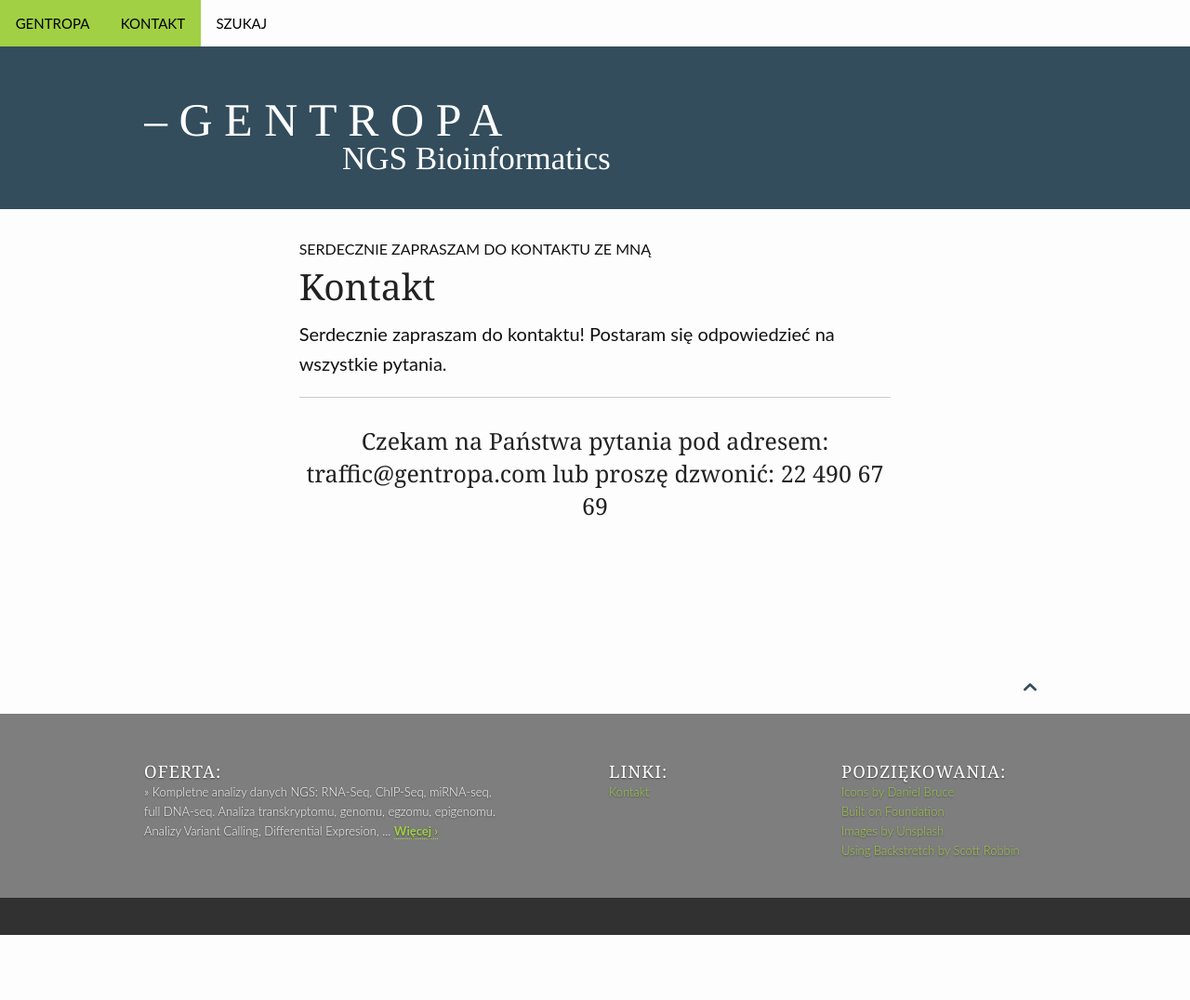
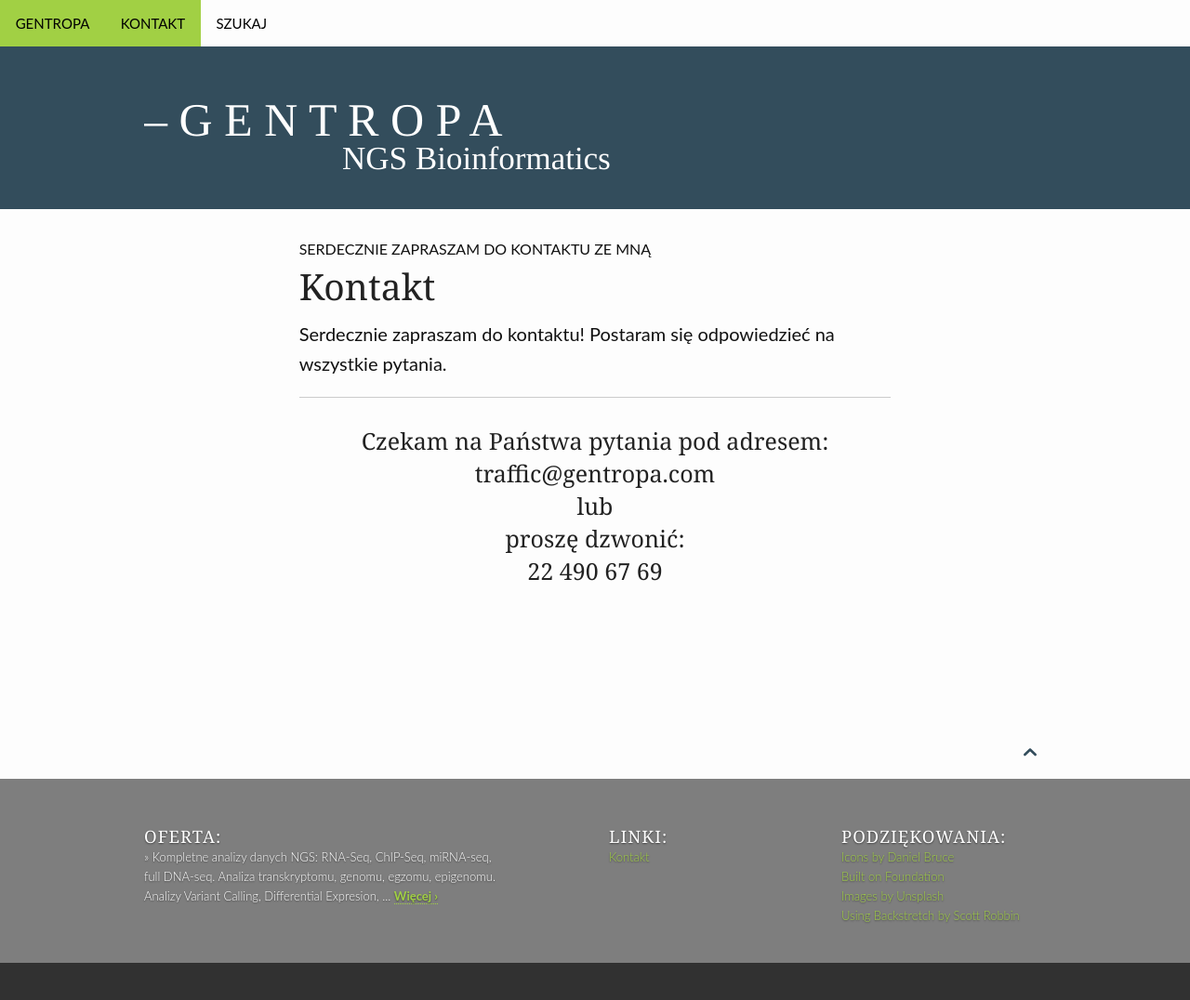
Before and after one commit to gentropa/gentropa.github.io, a Jekyll site: the page built from pages/contact.md, in a window 1280 px wide. Shown: the whole page at 93% size. Built offline with Jekyll 4.4.1, drawn with Linux system fonts in a browser that asks for light colours; before the commit the page ends 1006 px from its top, so only the background shows below that.

Commit message:
Po urlopie

```diff
--- a/pages/contact.md
+++ b/pages/contact.md
@@ -10,10 +10,10 @@ permalink: "/contact/"
 
 <h3>
 <center>
-Czekam na Państwa pytania pod adresem:
-traffic@gentropa.com
-lub
-proszę dzwonić:
+Czekam na Państwa pytania pod adresem:<br>
+traffic@gentropa.com<br>
+lub<br>
+proszę dzwonić:<br>
 22 490 67 69
 </center>
 </h3>
```
